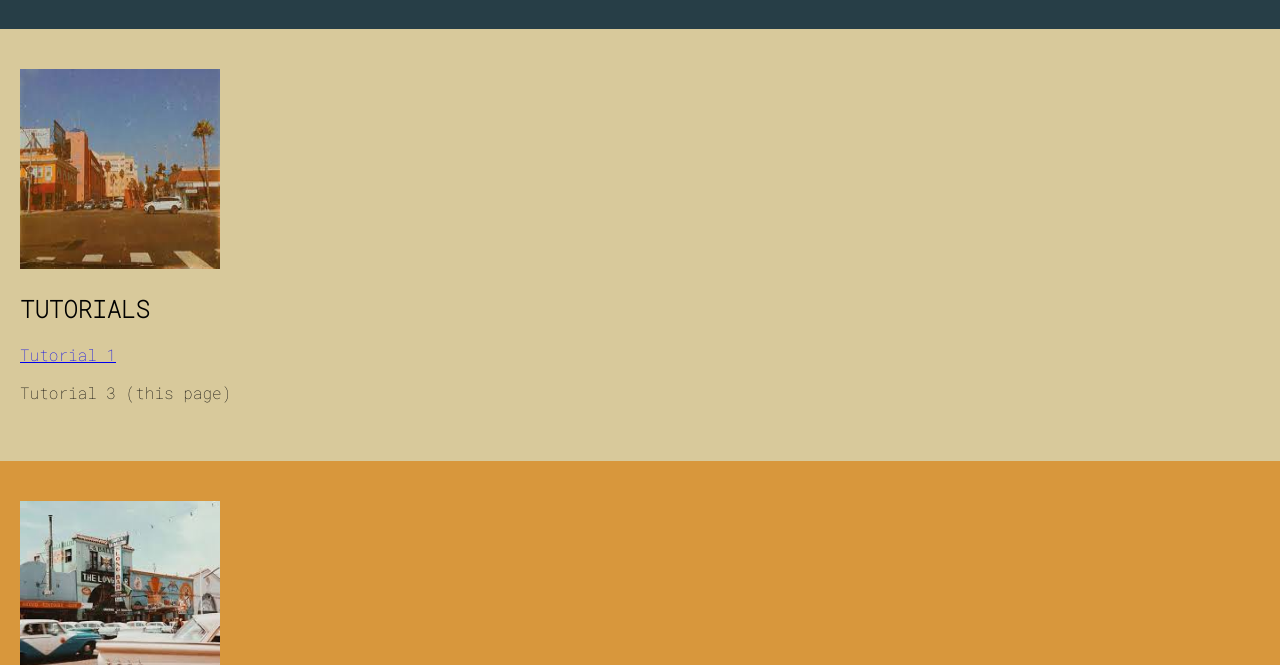
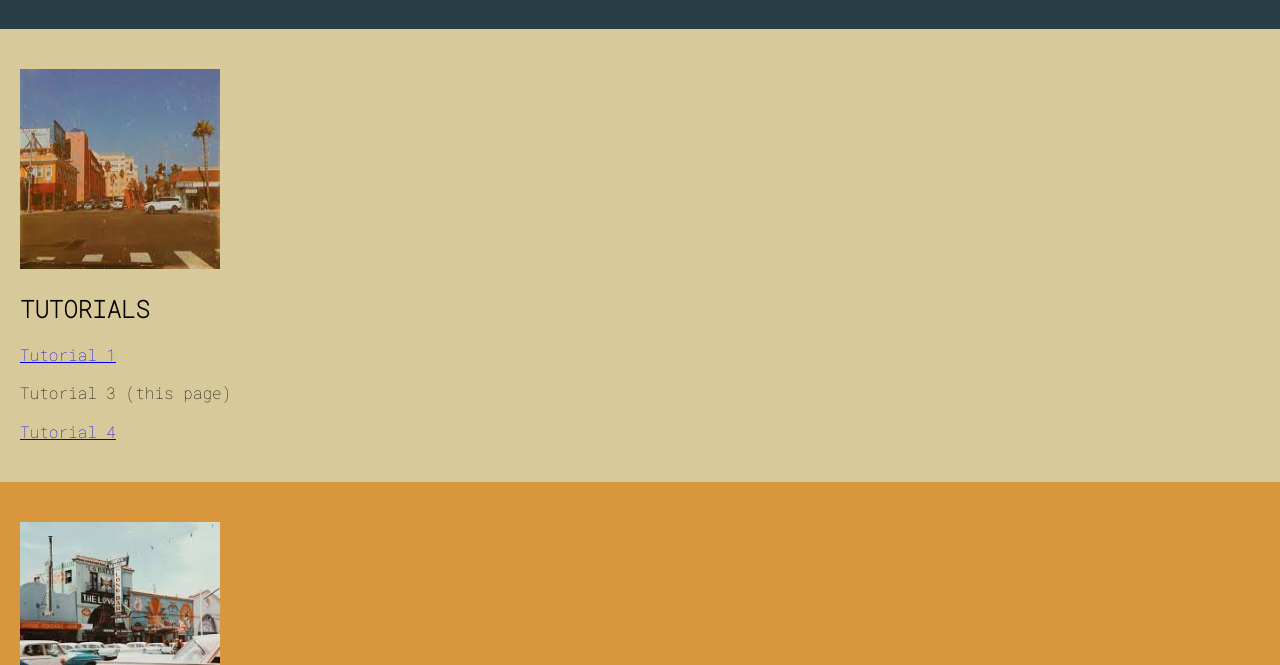
Before and after one commit to michelledahyun/cs130-coursework, a plain HTML site: page index.html in a window 1280 px wide. Shown: the part 135-800 px from the top of the page. Drawn offline with Linux system fonts and the light colour scheme.

Commit message:
tutorial 03 commit

```diff
--- a/index.html
+++ b/index.html
@@ -25,8 +25,11 @@
                 <nav class="navbar">
 
                     <a href="tutorials/tutorial01/">Tutorial 1</a>
+                    <p>Tutorial 3 (this page)</p>
+                    <a href="tutorials/tutorial04/">Tutorial 4</a>
+
                 </nav>
-                <p>Tutorial 3 (this page)</p>
+
 
             </section>
             <section id="homework">
```
